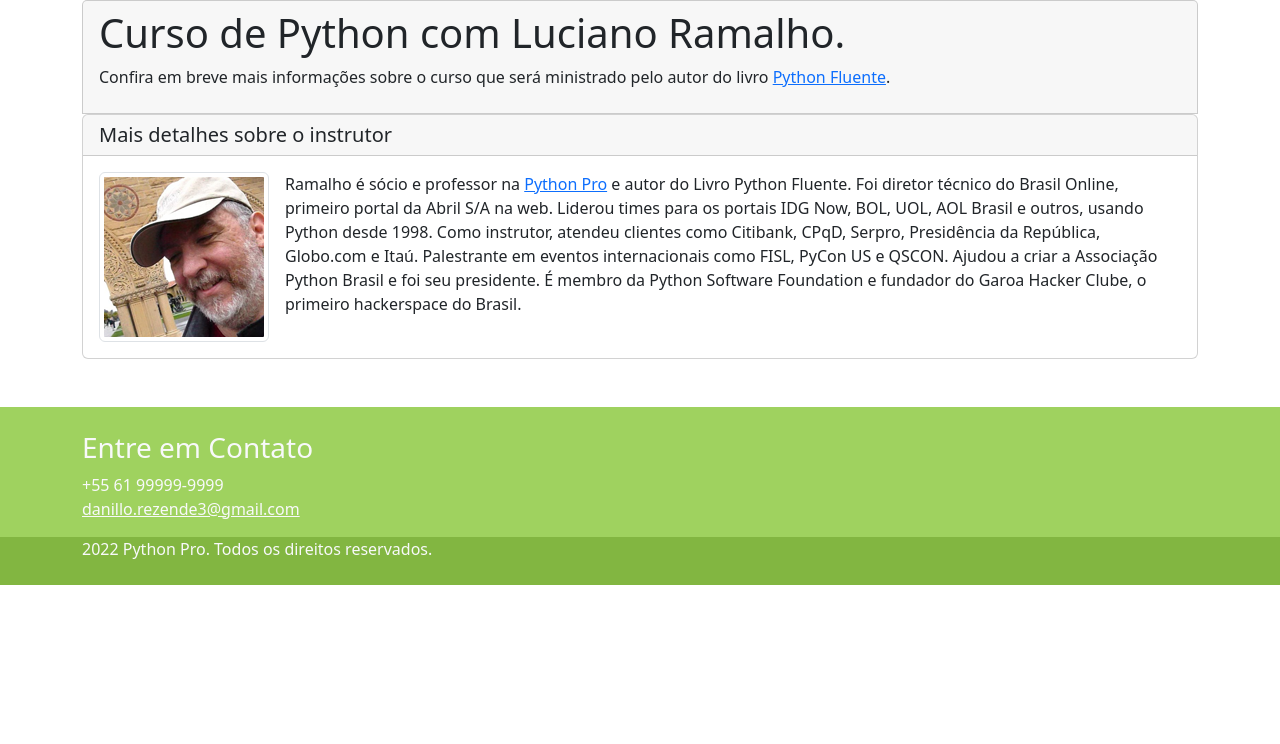
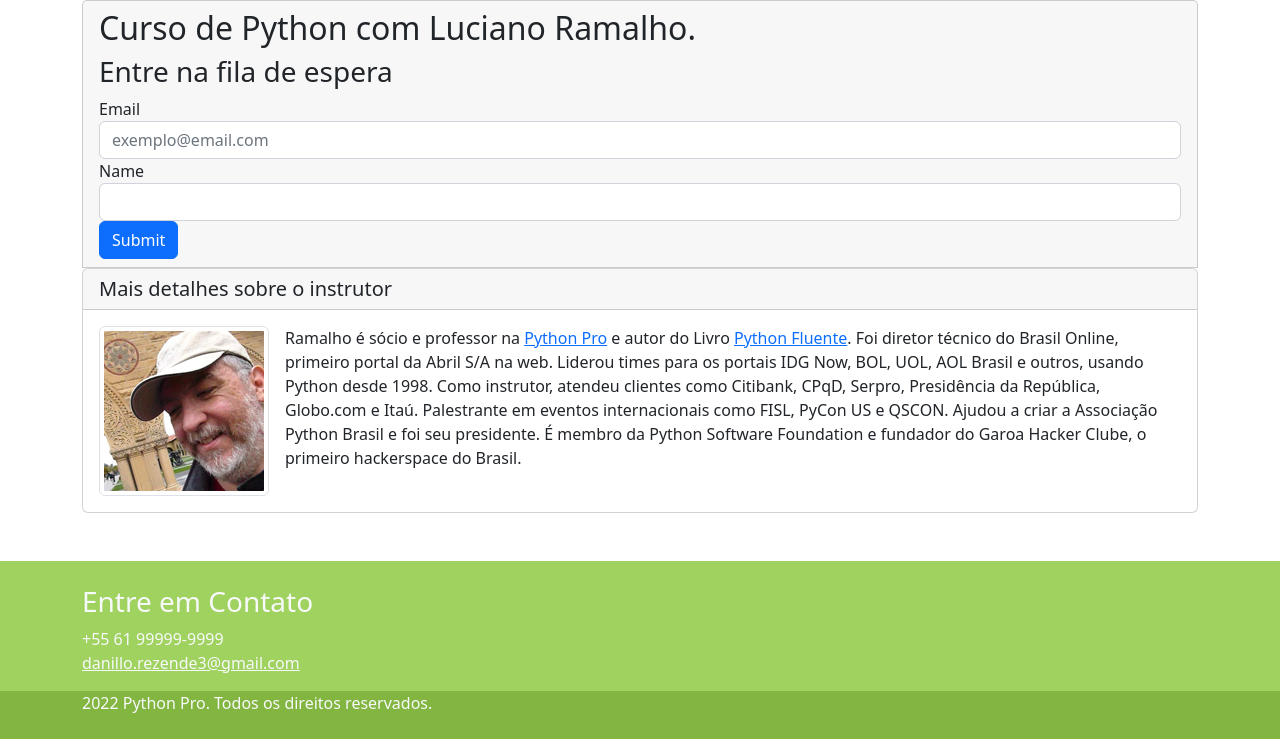
Before and after one commit to DanilloRezende/curso-django2, a Django app: page / in a window 1280 px wide. Shown: the part 56-800 px from the top of the page. Run offline with Django 4.2, Linux system fonts and the light colour scheme; some libraries are stand-ins or nearby versions.

Commit message:
Corrigindo home..

```diff
--- a/pypro/base/templates/base/home.html
+++ b/pypro/base/templates/base/home.html
@@ -12,7 +12,7 @@
     <meta name="description" content="Página do curso Python Pro.">
     <meta name="author" content="Renzo Nuccitelli">
 
-	<link rel="icon" type="image/png" href="{% static 'img/favicon.png' %}" />
+    <link rel="icon" type="image/png" href="{% static 'img/favicon.png' %}"/>
 
     <link href="{% static 'css/bootstrap.min.css' %}" rel="stylesheet">
     <link href="{% static 'css/style.css' %}" rel="stylesheet">
@@ -26,7 +26,8 @@
 <nav class="navbar navbar-expand-lg navbar-dark bg-dark">
     <div class="container-fluid">
         <a class="navbar-brand" href="{% url 'base:home' %}">Python Pro</a>
-    <button class="navbar-toggler" type="button" data-bs-toggle="collapse" data-bs-target="#navbarSupportedContent" aria-controls="navbarSupportedContent" aria-expanded="false" aria-label="Toggle navigation">
+        <button class="navbar-toggler" type="button" data-bs-toggle="collapse" data-bs-target="#navbarSupportedContent"
+                aria-controls="navbarSupportedContent" aria-expanded="false" aria-label="Toggle navigation">
             <span class="navbar-toggler-icon"></span>
         </button>
         <div class="collapse navbar-collapse" id="navbarSupportedContent">
@@ -42,13 +43,83 @@
         <div class="col-md-12">
 
             <div class="jumbotron card card-block card-header">
-					<h1>
+                <h2>
                     Curso de Python com Luciano Ramalho.
-					</h1>
-					<p>
-						Confira em breve mais informações sobre o curso que será ministrado pelo autor do livro
-						<a href="https://novatec.com.br/livros/pythonfluente/" target="_blank"> Python Fluente</a>.
-					</p>
+                </h2>
+                <h3>Entre na fila de espera</h3>
+
+                <form action="https://gmail.us13.list-manage.com/subscribe/post?u=cbb4375d54f0f3e2ef21a601b&amp;id=962546bf1c&amp;f_id=009e90e2f0"
+                      method="post" id="mc-embedded-subscribe-form" name="mc-embedded-subscribe-form"
+                      class="form-row align-items-center" target="_blank" novalidate>
+                    <div class="" form-row align-items-center>
+                        <div class="col-auto">
+                            <label class="sr-only" for="mce-EMAIL">Email</label>
+                            <input type="email" value="" name="EMAIL" class="form-control" id="mce-EMAIL"
+                                   placeholder="exemplo@email.com"
+                            >
+                        </div>
+                        <div class="col-auto">
+
+                            <label class="sr-only" for="mce-FNAME">Name</label>
+                            <input type="text" value="" name="FNAME" class="form-control" id="mce-EMAIL"
+                            >
+                        </div>
+                        <!-- real people should not fill this in and expect good things - do not remove this or risk form bot signups-->
+                        <div style="position: absolute; left: -5000px;" aria-hidden="true"><input type="text"
+                                                                                                  name="b_cbb4375d54f0f3e2ef21a601b_962546bf1c"
+                                                                                                  tabindex="-1"
+                                                                                                  value=""></div>
+
+                        <div class="col-auto">
+                            <button
+                                    type="submit"
+                                    value="Salver"
+                                    name="subscribe"
+                                    class="btn btn-primary"
+                                    id="mc-embedded-subscribe"
+                            >Submit
+                            </button>
+                        </div>
+                    </div>
+                </form>
+                <!-- Begin Mailchimp Signup Form
+                <div id="mc_embed_signup">
+                    <form action="https://gmail.us13.list-manage.com/subscribe/post?u=cbb4375d54f0f3e2ef21a601b&amp;id=962546bf1c&amp;f_id=009e90e2f0"
+                          method="post" id="mc-embedded-subscribe-form" name="mc-embedded-subscribe-form"
+                          class="validate" target="_self">
+                        <div id="mc_embed_signup_scroll">
+
+                            <div class="mc-field-group">
+                                <label for="mce-EMAIL">Email Address <span class="asterisk">*</span>
+                                </label>
+
+                                <span id="mce-EMAIL-HELPERTEXT" class="helper_text"></span>
+                            </div>
+                            <div class="mc-field-group">
+                                <label for="mce-FNAME">First Name </label>
+                                <input type="text" value="" name="FNAME" class="" id="mce-FNAME">
+                                <span id="mce-FNAME-HELPERTEXT" class="helper_text"></span>
+                            </div>
+                            <div id="mce-responses" class="clear foot">
+                                <div class="response" id="mce-error-response" style="display:none"></div>
+                                <div class="response" id="mce-success-response" style="display:none"></div>
+                            </div>
+                             real people should not fill this in and expect good things - do not remove this or risk form bot signups
+                            <div style="position: absolute; left: -5000px;" aria-hidden="true"><input type="text"
+                                                                                                      name="b_cbb4375d54f0f3e2ef21a601b_962546bf1c"
+                                                                                                      tabindex="-1"
+                                                                                                      value=""></div>
+                            <div class="optionalParent">
+                                <div class="clear foot">
+                                    <input type="submit" value="Subscribe" name="subscribe" id="mc-embedded-subscribe"
+                                           class="button">
+                                </div>
+                            </div>
+                        </div>
+                    </form>
+                </div>
+
+                End mc_embed_signup-->
             </div>
         </div>
     </div>
@@ -61,9 +132,10 @@
                 <div class="card-body">
                     <p class="card-text">
                         <img src="{% static 'img/luciano-ramalho.png' %}" alt="Foto de Luciano Ramalho"
-									 class="img-thumbnail float-start me-3" />
+                             class="img-thumbnail float-start me-3"/>
                         Ramalho é sócio e professor na <a href="www.python.pro.br">Python Pro</a> e autor do
-						Livro Python Fluente. Foi diretor técnico do Brasil Online, primeiro portal da Abril S/A
+                        Livro <a href="https://novatec.com.br/livros/pythonfluente/" target="_blank"> Python Fluente</a>.
+                        Foi diretor técnico do Brasil Online, primeiro portal da Abril S/A
                         na web. Liderou times para os portais IDG Now, BOL, UOL, AOL Brasil e outros, usando Python
                         desde 1998. Como instrutor, atendeu clientes como Citibank, CPqD, Serpro, Presidência da
                         República, Globo.com e Itaú. Palestrante em eventos internacionais como FISL, PyCon US e
```
Lines whose indentation alone changed are shown as unchanged.
